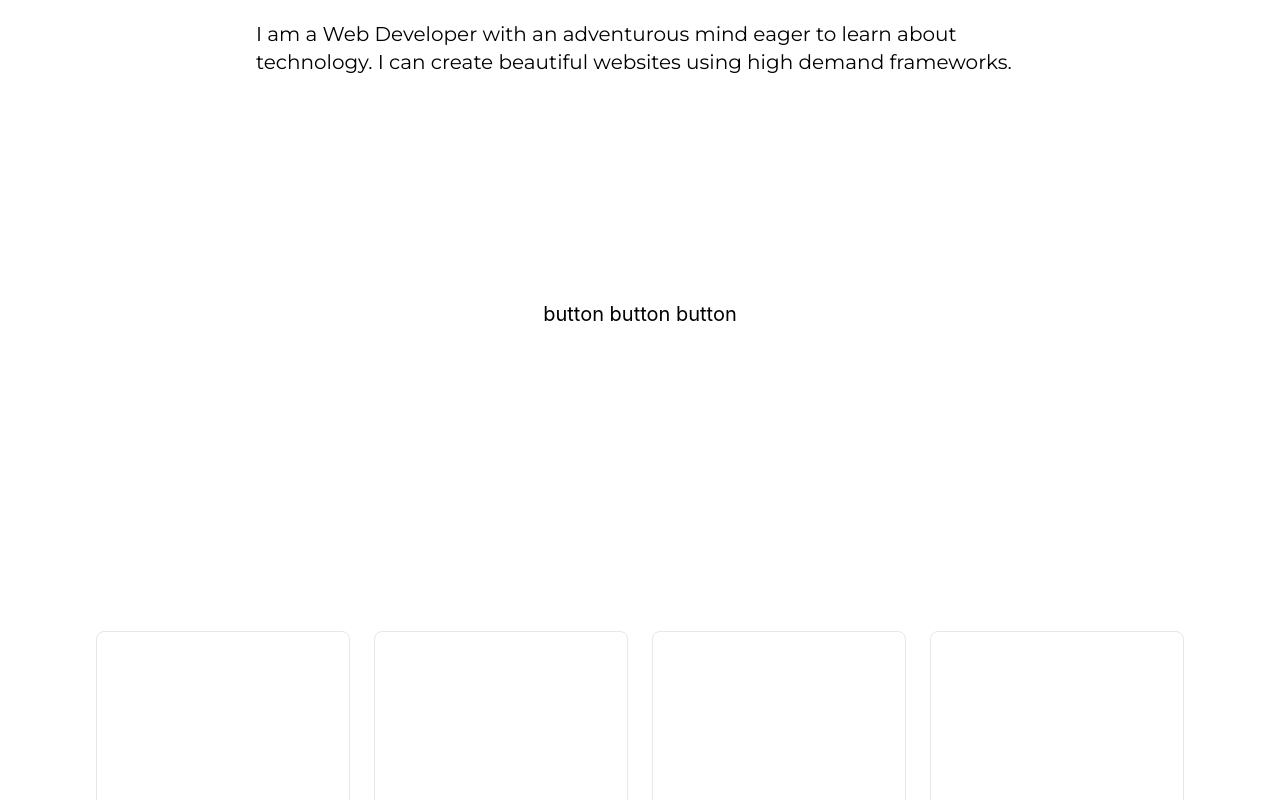
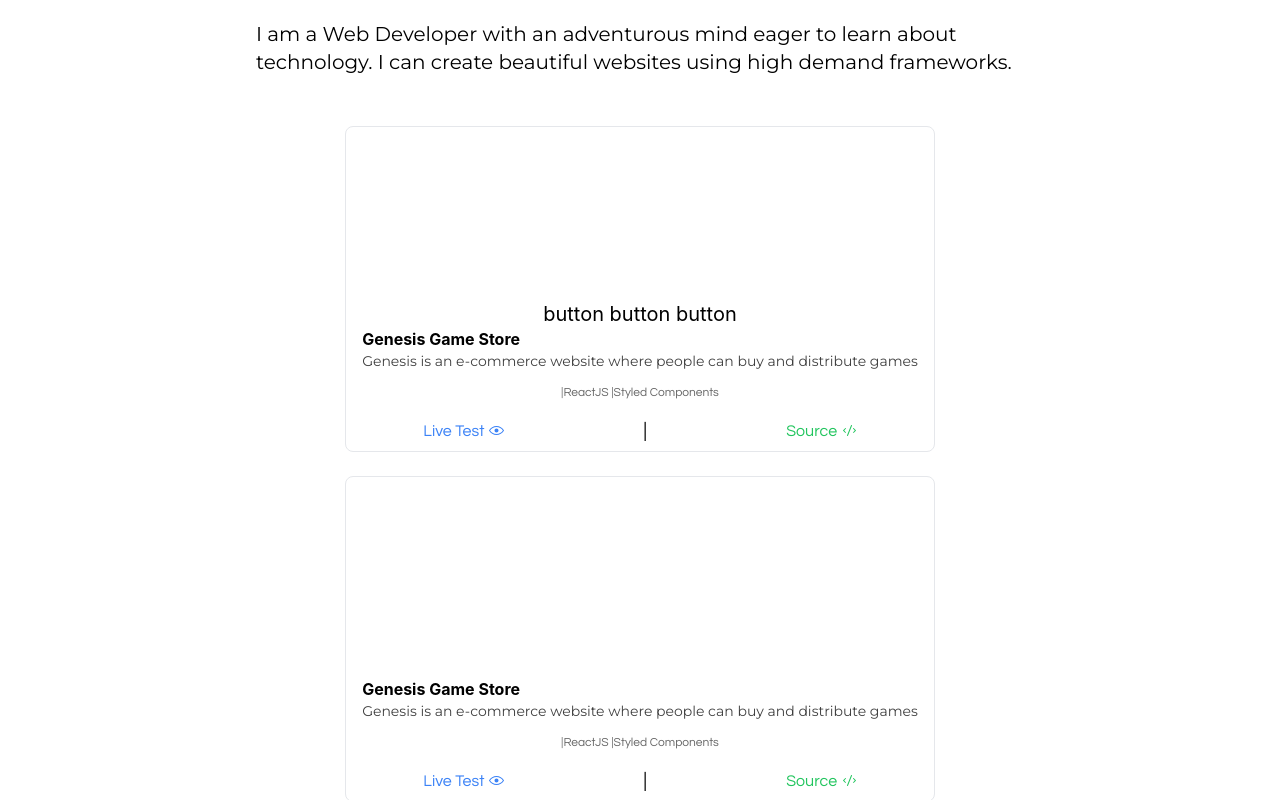
Before and after one commit to xyon3/portfolio, a React (Vite) app: page / in a window 1280 px wide. Shown: the part 1220-2020 px from the top of the page. Built offline with nearby package versions, Linux system fonts and the light colour scheme.

Commit message:
projects are now dynamic based on the length of the projects[]

```diff
--- a/src/pages/Projects.tsx
+++ b/src/pages/Projects.tsx
@@ -75,7 +75,7 @@ export default function Projects(): JSX.Element {
 
     return (
         <section className="h-screen flex flex-col justify-center items-center">
-            <div className="grid grid-cols-4 px-24 gap-6">
+            <div className={`grid grid-cols-${projects.length } px-24 gap-6`}>
                 {projects.map((e) => {
                     return (
                         <ProjectCard
@@ -88,6 +88,7 @@ export default function Projects(): JSX.Element {
                     );
                 })}
             </div>
+
             <div className="p-6 text-sm">
                 <span className="text-red-500">Note: </span> Please give the
                 projects at least thirty (30) seconds to spin up, since all of
```
